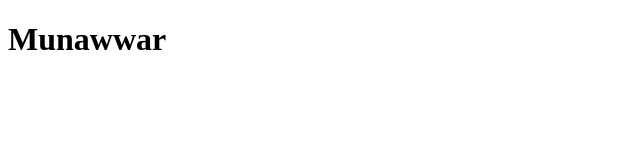
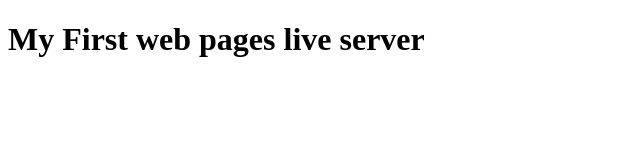
Before and after one commit to Munawwar0/Webtech, a plain HTML site: page index.html in a window 1280 px wide. Shown: the whole page, without its empty margins (0-640 px from the left). Drawn offline with Linux system fonts and the light colour scheme.

Commit message:
Update index.html

```diff
--- a/index.html
+++ b/index.html
@@ -3,10 +3,9 @@
 <head>
     <meta charset="UTF-8">
     <meta name="viewport" content="width=device-width, initial-scale=1.0">
-    <title>Webtech First page live</title>
+    <title>Documents</title>
 </head>
 <body>
-    <h1>Munawwar
-    </h1>
+    <h1>My First web pages live server</h1>
 </body>
 </html>
```
